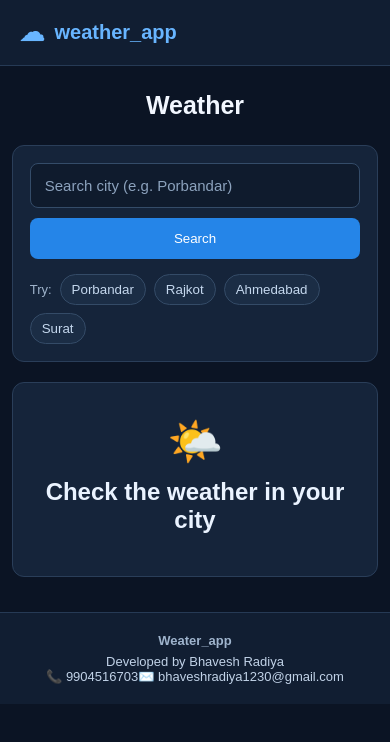
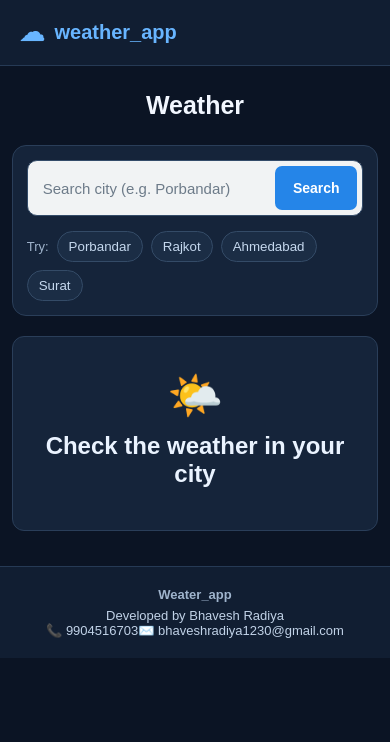
Before and after one commit to RadiyaBhavesh/Weather_App--React-Python, a React (Vite) app in the folder Fontend/: page / in a window 390 px wide. Shown: the top 742 px of the page. Built offline with nearby package versions, Linux system fonts and the light colour scheme.

Commit message:
Polish weather city search bar responsiveness

```diff
--- a/Fontend/src/App.css
+++ b/Fontend/src/App.css
@@ -504,3 +504,90 @@ body {
     transition-duration: 0.01ms !important;
   }
 }
+
+
+/* 13. Search bar polish — wide, aligned and responsive */
+.search-panel {
+  padding: 18px 20px;
+  border-radius: 14px;
+}
+
+.search-row {
+  align-items: stretch;
+  gap: 0;
+  width: 100%;
+  min-height: 58px;
+  padding: 5px;
+  border: 1px solid #344c69;
+  border-radius: 10px;
+  background: #f1f3f4;
+  overflow: hidden;
+  transition: border-color .2s ease, box-shadow .2s ease;
+}
+
+.search-row:focus-within {
+  border-color: #58a9ff;
+  box-shadow: 0 0 0 3px rgba(88, 169, 255, .18);
+}
+
+.search-row input {
+  flex: 1 1 auto;
+  width: 0;
+  min-width: 0;
+  height: 48px;
+  padding: 0 16px;
+  border: 0;
+  border-radius: 6px;
+  background: transparent;
+  color: #172536;
+  font-size: 17px;
+  box-shadow: none;
+}
+
+.search-row input::placeholder {
+  color: #6d7b89;
+  opacity: 1;
+}
+
+.search-row input:focus {
+  border: 0;
+  box-shadow: none;
+}
+
+.search-row button {
+  flex: 0 0 auto;
+  min-width: 104px;
+  min-height: 48px;
+  padding: 0 20px;
+  border-radius: 7px;
+  background: #2585e8;
+  font-size: 15px;
+  font-weight: 600;
+}
+
+.search-row button:hover:not(:disabled) {
+  background: #1472d2;
+  transform: none;
+}
+
+@media (max-width: 700px) {
+  .search-panel {
+    padding: 14px;
+  }
+  .search-row {
+    flex-direction: row;
+    gap: 0;
+    min-height: 54px;
+  }
+  .search-row input {
+    height: 44px;
+    padding: 0 10px;
+    font-size: 15px;
+  }
+  .search-row button {
+    min-width: 82px;
+    min-height: 44px;
+    padding: 0 12px;
+    font-size: 14px;
+  }
+}
```
